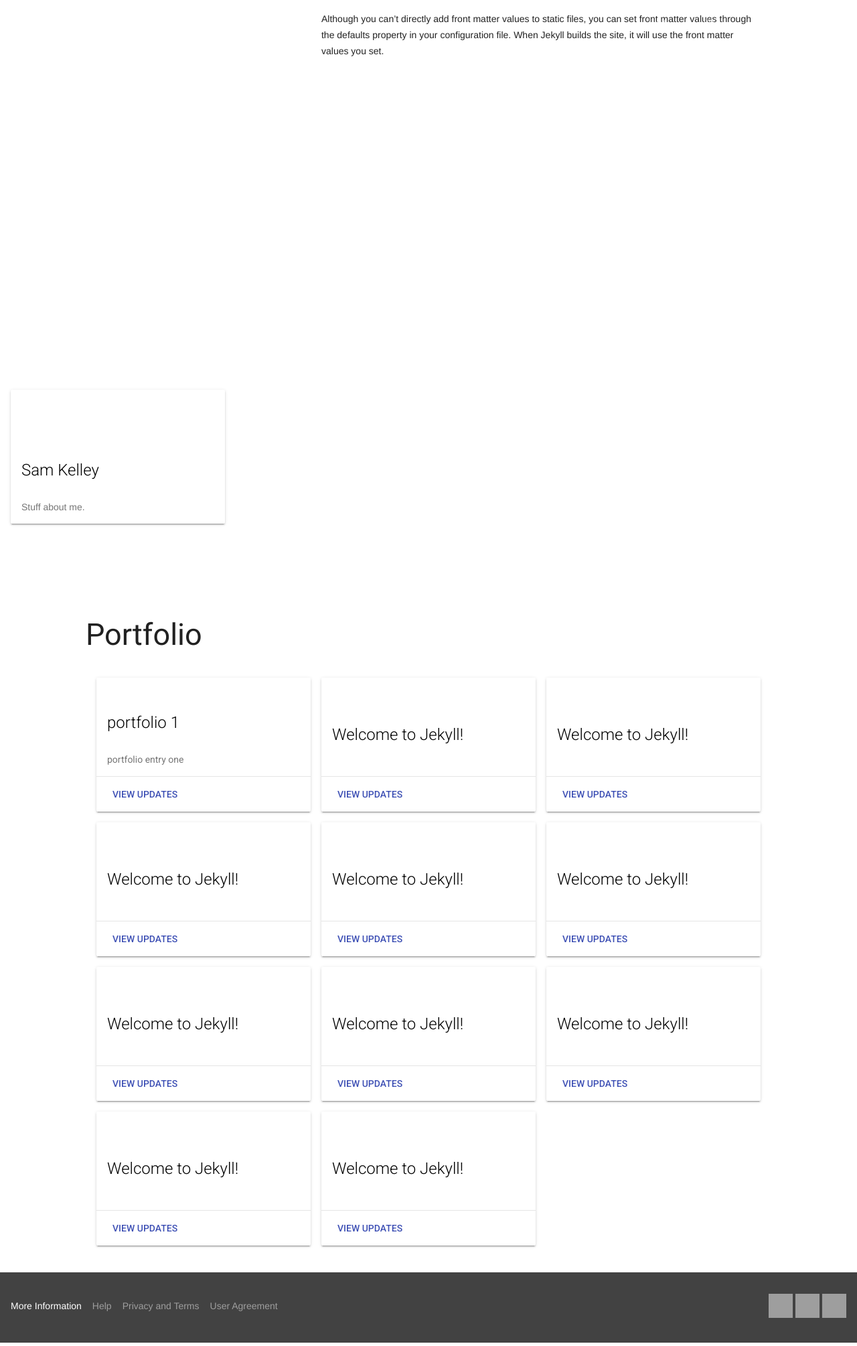
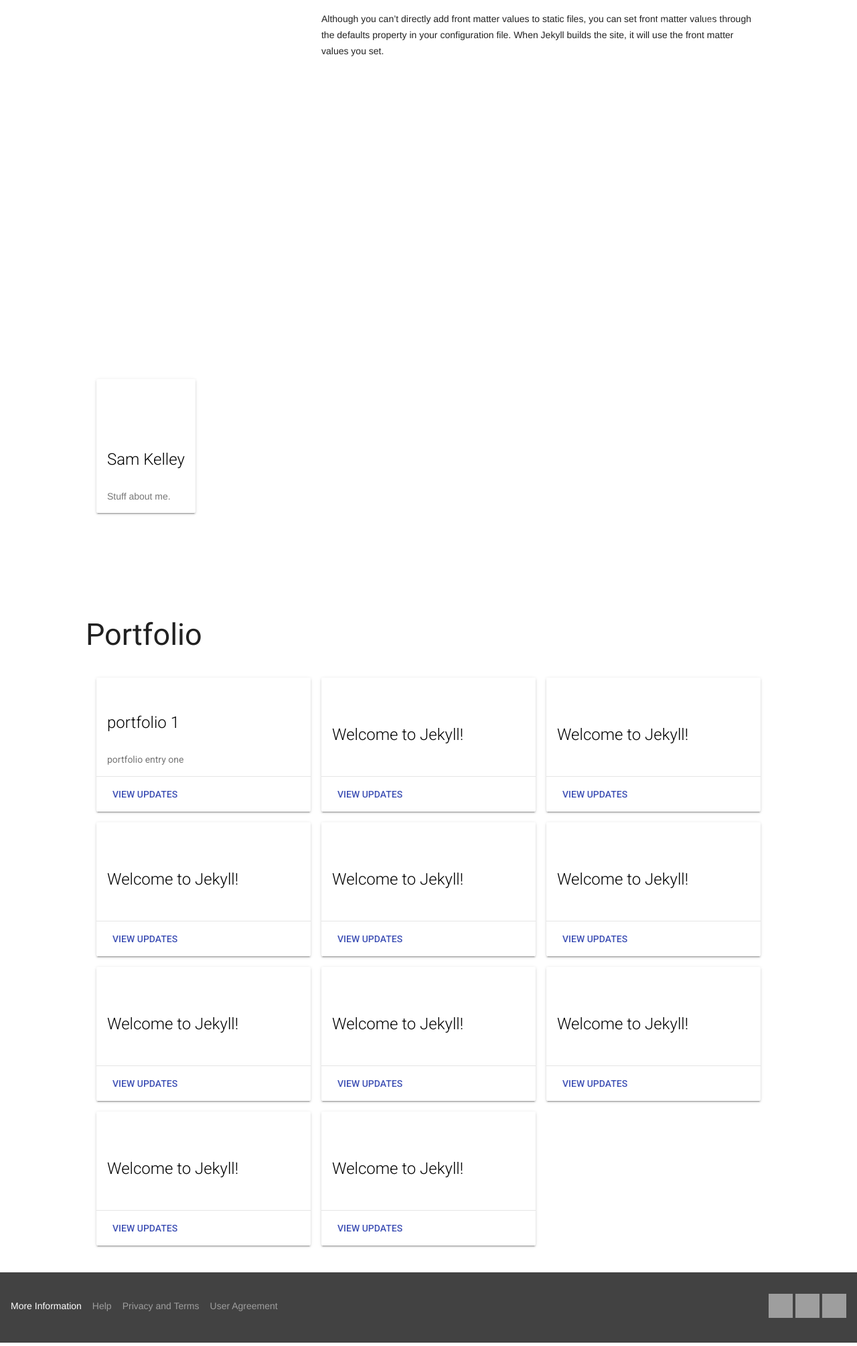
Before and after one commit to yd8266uj/portfolio, a Jekyll site: the page built from index.html, in a window 1280 px wide. Shown: the whole page at 67% size. Built offline with Jekyll 4.4.1, drawn with Linux system fonts in a browser that asks for light colours.

Commit message:
floating card

```diff
--- a/css/default.sass
+++ b/css/default.sass
@@ -6,11 +6,9 @@
 
 .section
   min-height: 50vh
-
-.section--float
   position: relative
 
-.section--float > div
+.card--profile
   position: absolute
   transform: translateY(50%)
 
--- a/index.html
+++ b/index.html
@@ -13,11 +13,11 @@
   </div>
 </section>
 
-<section class="section section--float">
+<section class="section">
   <div class="container">
     <div class="mdl-grid">
       <div class="mdl-cell mdl-cell--4-col">
-        <div class="mdl-card mdl-shadow--2dp">
+        <div class="mdl-card card--profile mdl-shadow--2dp">
           <div class="mdl-card__title mdl-card--expand">
             <h2 class="mdl-card__title-text">Sam Kelley</h2>
           </div>
```
